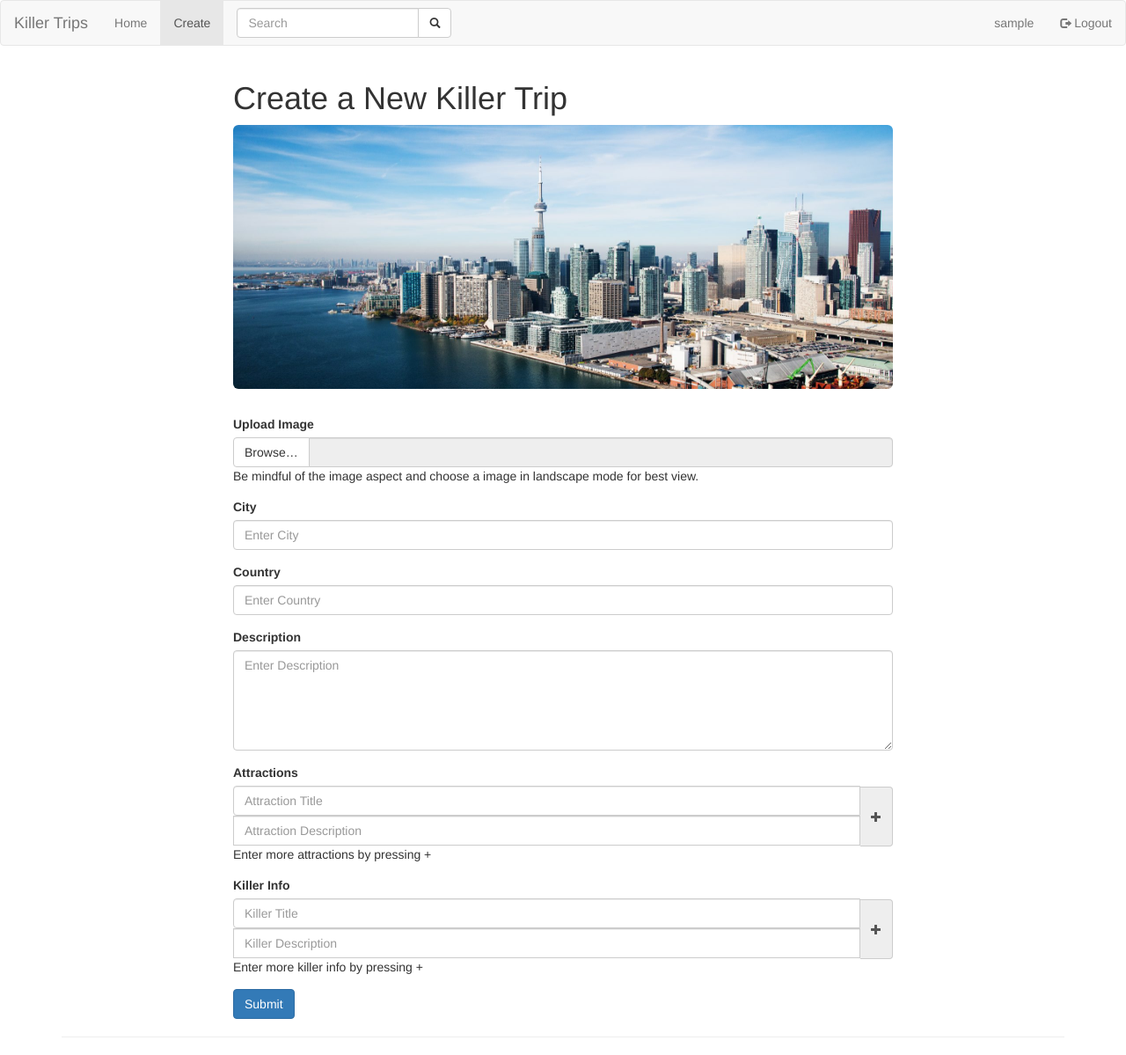
After one commit to tudorbertiean/killer-trips, a PHP site: page /killer-trips/src/views/create.php in a window 1280 px wide. The commit adds this page. Shown: the whole page at 88% size. Run offline with PHP 8.4, Linux system fonts and the light colour scheme; the visitor is signed in with stand-in values (Sample User, id 1); some libraries are stand-ins or nearby versions.

Commit message:
create city

```diff
--- /dev/null
+++ b/src/css/create.css
@@ -0,0 +1,45 @@
+.jumbotron {
+    height: 300px;
+    -webkit-background-size: 100% 100%;
+    -moz-background-size: 100% 100%;
+    -o-background-size: 100% 100%;
+    background-size: 100% 100%;
+}
+
+.jumbotron h1 {
+    color: #c0392b;
+}
+
+.btn-file {
+    position: relative;
+    overflow: hidden;
+}
+.btn-file input[type=file] {
+    position: absolute;
+    top: 0;
+    right: 0;
+    min-width: 100%;
+    min-height: 100%;
+    font-size: 100px;
+    text-align: right;
+    filter: alpha(opacity=0);
+    opacity: 0;
+    outline: none;
+    background: white;
+    cursor: inherit;
+    display: block;
+}
+
+#img-upload{
+    width: 100%;
+}
+
+.entry:not(:first-of-type)
+{
+    margin-top: 10px;
+}
+
+.glyphicon
+{
+    font-size: 12px;
+}
--- /dev/null
+++ b/src/js/image_upload.js
@@ -0,0 +1,36 @@
+$(document).ready( function() {
+    $(document).on('change', '.btn-file :file', function() {
+    var input = $(this),
+        label = input.val().replace(/\\/g, '/').replace(/.*\//, '');
+    input.trigger('fileselect', [label]);
+    });
+
+    $('.btn-file :file').on('fileselect', function(event, label) {
+
+        var input = $(this).parents('.input-group').find(':text'),
+            log = label;
+
+        if( input.length ) {
+            input.val(log);
+        } else {
+            if( log ) alert(log);
+        }
+
+    });
+    function readURL(input) {
+        if (input.files && input.files[0]) {
+            var reader = new FileReader();
+
+            reader.onload = function (e) {
+                $(".jumbotron").css('background-image','url("' + e.target.result + '")');
+                $('.jumbotron').css.attr('src', e.target.result);
+            }
+
+            reader.readAsDataURL(input.files[0]);
+        }
+    }
+
+    $("#imgInp").change(function(){
+        readURL(this);
+    });
+});
--- /dev/null
+++ b/src/js/multiple_fields.js
@@ -0,0 +1,23 @@
+var template_attraction = '<div class="input-group"><input type="text" class="form-control" placeholder="Attraction Title" name="attractionNames[]" id="attractionNames[]"/><input type="text" class="form-control" placeholder="Attraction Description" rows="3" name="attractionDesc[]" id="attractionDesc[]"/></div>',
+    minus_attraction = '<span class="btn btn-danger input-group-addon delete-attraction glyphicon glyphicon-minus"></span>';
+
+$('.add-attraction').click(function() {
+  var temp = $(template_attraction).insertBefore('.attraction-help');
+  temp.append(minus_attraction);
+});
+
+$('.attraction-fields').on('click', '.delete-attraction', function(){
+  $(this).parent().remove();
+});
+
+var template_killer = '<div class="input-group"><input type="text" class="form-control" placeholder="Killer Title" name="killerNames[]" id="killerNames[]"/><input type="text" class="form-control" placeholder="Killer Description" rows="3" name="killerDesc[]" id="killerDesc[]"/></div>',
+    minus_killer = '<span class="btn btn-danger input-group-addon delete-killer glyphicon glyphicon-minus"></span>';
+
+$('.add-killer').click(function() {
+  var temp = $(template_killer).insertBefore('.killer-help');
+  temp.append(minus_killer);
+});
+
+$('.killer-fields').on('click', '.delete-killer', function(){
+  $(this).parent().remove();
+});
--- /dev/null
+++ b/src/views/create.php
@@ -0,0 +1,114 @@
+<!DOCTYPE html>
+    <head>
+        <title>Add a new entry</title>
+        <link rel="stylesheet" href="https://maxcdn.bootstrapcdn.com/bootstrap/3.3.7/css/bootstrap.min.css">
+        <script src="https://ajax.googleapis.com/ajax/libs/jquery/3.3.1/jquery.min.js"></script>
+        <script src="https://maxcdn.bootstrapcdn.com/bootstrap/3.3.7/js/bootstrap.min.js"></script>
+        <link rel="stylesheet" href="../css/create.css">
+    </head>
+    <body>
+      <nav class="navbar navbar-default">
+        <div class="container-fluid">
+          <div class="navbar-header">
+            <a class="navbar-brand" href="#">Killer Trips</a>
+          </div>
+          <ul class="nav navbar-nav">
+            <li><a href="homepage.php">Home</a></li>
+          </ul>
+          <ul class="nav navbar-nav">
+            <li class="active"><a href="create.php">Create</a></li>
+          </ul>
+          <?php
+            session_start();
+            if (isset($_SESSION['loggedin']) && $_SESSION['loggedin'] == true){
+              ?>
+              <ul class="nav navbar-nav navbar-right">
+                <li><a href="#"><?php echo $_SESSION['username'];?></a></li>
+                <li><a href="http://localhost:8080/killer-trips/src/php/Logout.php"><span class="glyphicon glyphicon-log-out"></span> Logout</a></li>
+              </ul>
+              <?php
+            } else{
+              ?>
+              <ul class="nav navbar-nav navbar-right">
+                <li><a href="http://localhost:8080/killer-trips/src/views/register.php"><span class="glyphicon glyphicon-user"></span> Sign Up</a></li>
+                <li><a href="http://localhost:8080/killer-trips/src/views/login.php"><span class="glyphicon glyphicon-log-in"></span> Login</a></li>
+              </ul>
+              <?php
+            }
+            ?>
+          <form class="navbar-form navbar-left" action="/action_page.php">
+            <div class="input-group">
+              <input type="text" class="form-control" placeholder="Search">
+              <div class="input-group-btn">
+                <button class="btn btn-default" type="submit">
+                  <i class="glyphicon glyphicon-search"></i>
+                </button>
+              </div>
+            </div>
+          </form>
+        </div>
+      </nav>
+      <link rel="stylesheet" type="text/css" href="//netdna.bootstrapcdn.com/font-awesome/4.1.0/css/font-awesome.min.css">
+
+      <div class="container">
+        <div class="row row-offcanvas row-offcanvas-right">
+          <div class="col-md-offset-2 col-md-8">
+            <h1>Create a New Killer Trip</h1>
+            <div class="jumbotron" style="background-image: url(../images/toronto-skyline.jpg"></div>
+            <form role="form" method="post" action="../php/AddCity.php">
+                <div class="form-group">
+                    <label>Upload Image</label>
+                    <div class="input-group">
+                        <span class="input-group-btn">
+                            <span class="btn btn-default btn-file">
+                                Browse… <input type="file" name="cityImg" id="cityImg">
+                            </span>
+                        </span>
+                        <input type="text" class="form-control" readonly>
+                    </div>
+                    <p>Be mindful of the image aspect and choose a image in landscape mode for best view.</p>
+                </div> <!--/form-group-->
+                <div class="form-group">
+                    <label for="cityName">City</label>
+                    <input type="text" class="form-control" name="cityName" id="cityName" placeholder="Enter City">
+                </div> <!--/form-group-->
+                <div class="form-group">
+                    <label for="countryName">Country</label>
+                    <input type="text" class="form-control" name="countryName" id="countryName" placeholder="Enter Country">
+                </div> <!--/form-group-->
+                <div class="form-group">
+                    <label for="cityDescription">Description</label>
+                    <textarea class="form-control" name="cityDescription" id="cityDescription" placeholder="Enter Description" rows="5"></textarea>
+                </div> <!--/form-group-->
+                <div class="form-group">
+                    <label for="attractions">Attractions</label>
+                    <div class="attraction-fields">
+                        <div class="input-group">
+                            <input type="text" class="form-control" placeholder="Attraction Title" name="attractionNames[]" id="attractionNames[]"/>
+                            <input type="text" class="form-control" placeholder="Attraction Description" rows="3" name="attractionDesc[]" id="attractionDesc[]"/>
+                            <span class="btn btn-success input-group-addon add-attraction glyphicon glyphicon-plus"></span>
+                        </div>
+                        <span class="attraction-help">Enter more attractions by pressing +</span>
+                    </div>
+                </div> <!--/form-group-->
+                <div class="form-group">
+                    <label for="killers">Killer Info</label>
+                    <div class="killer-fields">
+                        <div class="input-group">
+                            <input type="text" class="form-control" placeholder="Killer Title" name="killerNames[]" id="killerNames[]"/>
+                            <input type="text" class="form-control" placeholder="Killer Description" rows="3" name="killerDesc[]" id="killerDesc[]"/>
+                            <span class="btn btn-success input-group-addon add-killer glyphicon glyphicon-plus"></span>
+                        </div>
+                        <span class="killer-help">Enter more killer info by pressing +</span>
+                    </div>
+                </div> <!--/form-group-->
+                <button type="submit" class="btn btn-primary">Submit</button>
+            </form> <!--/form-->
+          </div><!--/span-->
+        </div><!--/row-->
+        <hr>
+      </div><!--/.container-->
+      <script src="../js/image_upload.js"></script>
+      <script src="../js/multiple_fields.js"></script>
+    </body>
+</html>
```
Also changed, not shown: src/php/AddCity.php (added, +14 -0 lines), src/views/city.php (+10 -3 lines), src/views/homepage.php (+23 -3 lines).
